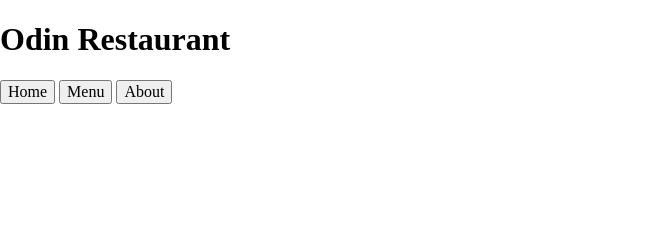
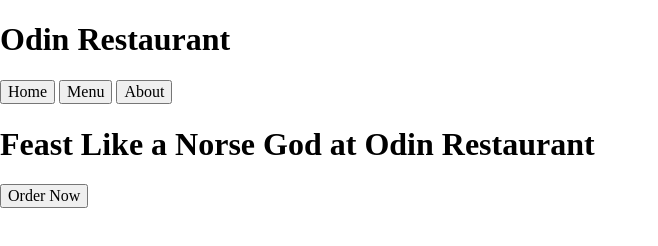
Before and after one commit to iysz18/Odin-Restaurant, a website built with webpack: page src/template.html in a window 1280 px wide. Shown: the whole page, without its empty margins (0-658 px from the left). Built offline with nearby package versions, Linux system fonts and the light colour scheme.

Commit message:
Hero section with h1 heading added, button for CTA added.

```diff
--- a/src/template.html
+++ b/src/template.html
@@ -20,7 +20,12 @@
 
     <!-- container holding the main content of the page -->
     <div id="content">
-
+        <div class="hero-container">
+            <div class="left-side">
+                <h1>Feast Like a Norse God at Odin Restaurant</h1>
+                <button>Order Now</button>
+            </div>
+        </div>
     </div>
 </body>
 </html>
```
